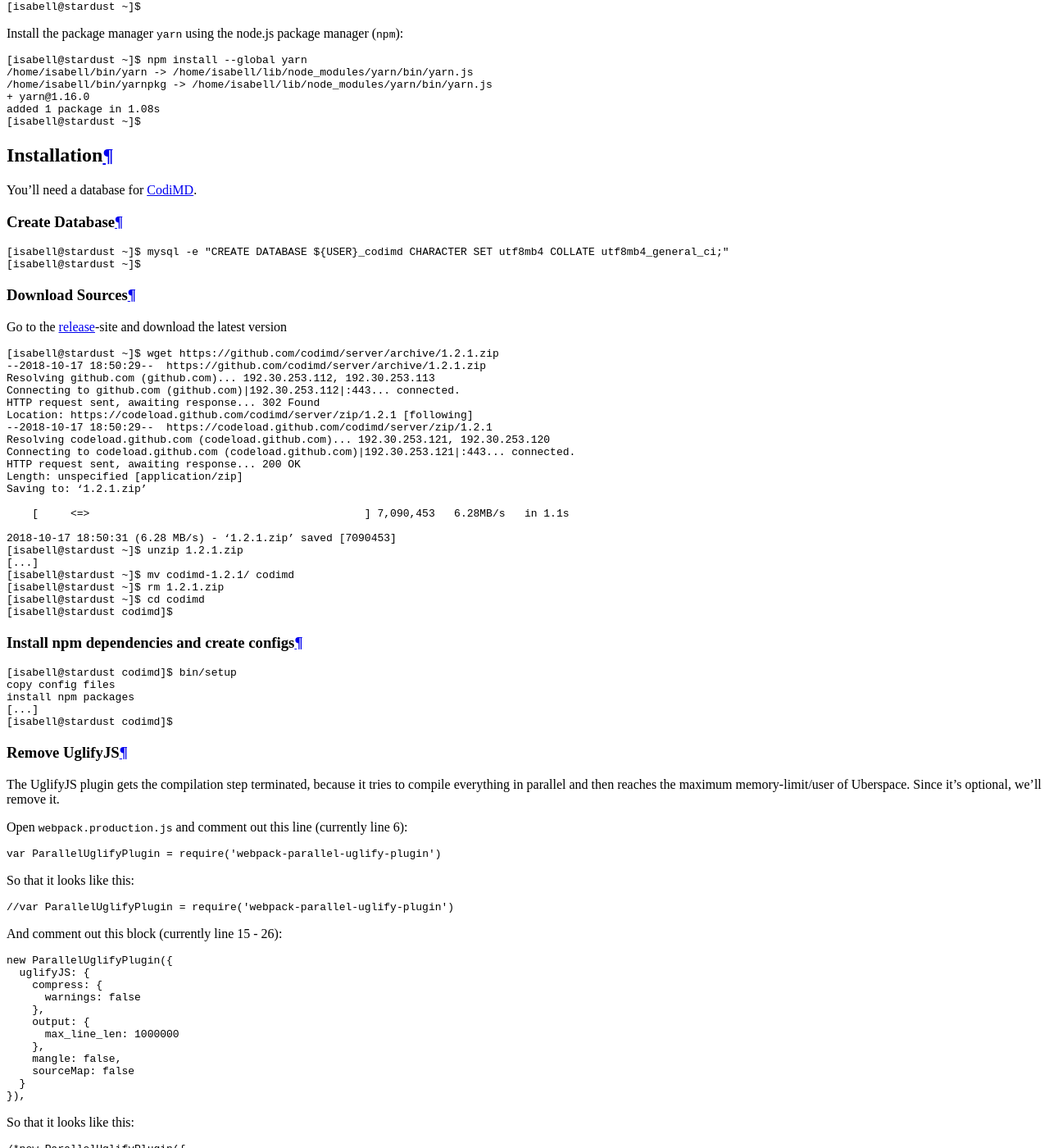
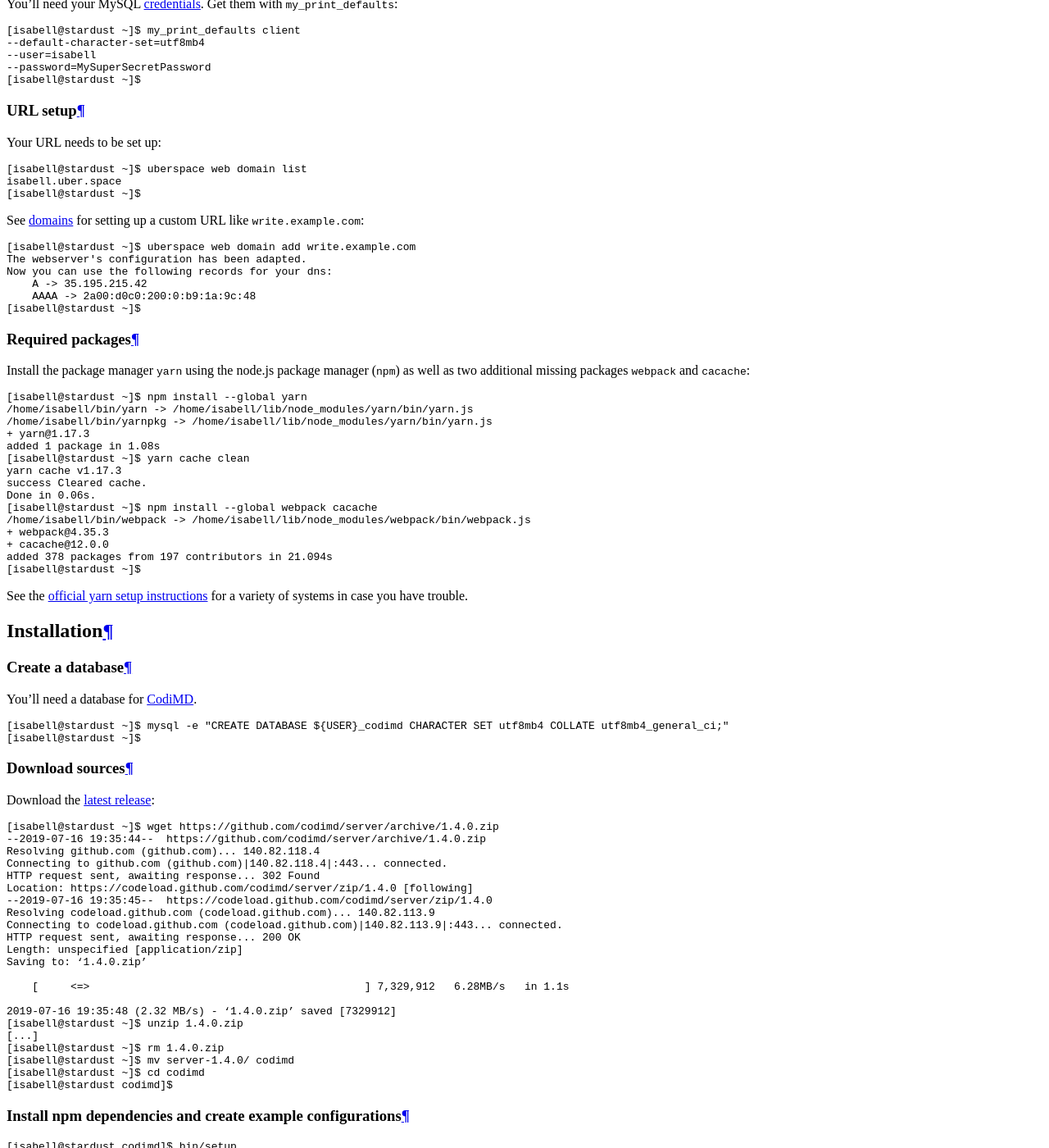
Before and after one commit to Uberspace/lab, a Sphinx documentation site: the page built from source/guide_codimd.rst, in a window 1280 px wide and 1400 px high, scrolled down 3182 px. Shown: the whole window at 82% size. Built offline with Sphinx 7.4.7 and the Read the Docs theme 2.0.0, drawn with Linux system fonts in a browser that asks for light colours; some of the changed text lies outside the part shown.

Commit message:
[CodiMD] Update text for latest CodiMD release
CodiMD 1.4.0
Uberspace 7.3.3.0

```diff
--- a/source/guide_codimd.rst
+++ b/source/guide_codimd.rst
@@ -28,80 +30,113 @@
   * :manual:`domains <web-domains>`
   * :manual:`Node <lang-nodejs>` and its package manager :manual_anchor:`npm <lang-nodejs.html#npm>`
 
-
 Prerequisites
 =============
 
-.. include:: includes/my-print-defaults.rst
+Node version
+------------
 
 We're using :manual:`Node <lang-nodejs>` in the stable version 8:
 
-::
+.. code-block:: console
 
- [isabell@stardust ~]$ uberspace tools version show node
- Using 'Node.js' version: '8'
- [isabell@stardust ~]$
+  [isabell@stardust ~]$ uberspace tools version show node
+  Using 'Node.js' version: '8'
+  [isabell@stardust ~]$
 
-Your URL needs to be setup:
+MySQL credentials
+-----------------
+
+.. include:: includes/my-print-defaults.rst
+
+URL setup
+---------
+
+Your URL needs to be set up:
 
 .. include:: includes/web-domain-list.rst
 
-Install the package manager ``yarn`` using the node.js package manager (``npm``):
+See :manual:`domains <web-domains>` for setting up a custom URL like ``write.example.com``:
 
-::
+.. code-block:: console
 
- [isabell@stardust ~]$ npm install --global yarn
- /home/isabell/bin/yarn -> /home/isabell/lib/node_modules/yarn/bin/yarn.js
- /home/isabell/bin/yarnpkg -> /home/isabell/lib/node_modules/yarn/bin/yarn.js
- + yarn@1.16.0
- added 1 package in 1.08s
- [isabell@stardust ~]$
+  [isabell@stardust ~]$ uberspace web domain add write.example.com
+  The webserver's configuration has been adapted.
+  Now you can use the following records for your dns:
+      A -> 35.195.215.42
+      AAAA -> 2a00:d0c0:200:0:b9:1a:9c:48
+  [isabell@stardust ~]$
+
+Required packages
+-----------------
+
+Install the package manager ``yarn`` using the node.js package manager (``npm``) as well as two additional missing packages ``webpack`` and ``cacache``:
+
+.. code-block:: console
+
+  [isabell@stardust ~]$ npm install --global yarn
+  /home/isabell/bin/yarn -> /home/isabell/lib/node_modules/yarn/bin/yarn.js
+  /home/isabell/bin/yarnpkg -> /home/isabell/lib/node_modules/yarn/bin/yarn.js
+  + yarn@1.17.3
+  added 1 package in 1.08s
+  [isabell@stardust ~]$ yarn cache clean
+  yarn cache v1.17.3
+  success Cleared cache.
+  Done in 0.06s.
+  [isabell@stardust ~]$ npm install --global webpack cacache
+  /home/isabell/bin/webpack -> /home/isabell/lib/node_modules/webpack/bin/webpack.js
+  + webpack@4.35.3
+  + cacache@12.0.0
+  added 378 packages from 197 contributors in 21.094s
+  [isabell@stardust ~]$
+
+See the `official yarn setup instructions <https://yarnpkg.com/en/docs/install>`_ for a variety of systems in case you have trouble.
 
 Installation
 ============
 
+Create a database
+-----------------
+
 You'll need a database for CodiMD_.
-
-Create Database
----------------
 
 .. code-block:: console
 
   [isabell@stardust ~]$ mysql -e "CREATE DATABASE ${USER}_codimd CHARACTER SET utf8mb4 COLLATE utf8mb4_general_ci;"
   [isabell@stardust ~]$
 
-Download Sources
+Download sources
 ----------------
 
-Go to the release_-site and download the latest version
+Download the `latest release <https://github.com/codimd/server/releases/latest>`_:
 
 .. code-block:: console
 
-  [isabell@stardust ~]$ wget https://github.com/codimd/server/archive/1.2.1.zip
-  --2018-10-17 18:50:29--  https://github.com/codimd/server/archive/1.2.1.zip
-  Resolving github.com (github.com)... 192.30.253.112, 192.30.253.113
-  Connecting to github.com (github.com)|192.30.253.112|:443... connected.
+  [isabell@stardust ~]$ wget https://github.com/codimd/server/archive/1.4.0.zip
+  --2019-07-16 19:35:44--  https://github.com/codimd/server/archive/1.4.0.zip
+  Resolving github.com (github.com)... 140.82.118.4
+  Connecting to github.com (github.com)|140.82.118.4|:443... connected.
   HTTP request sent, awaiting response... 302 Found
-  Location: https://codeload.github.com/codimd/server/zip/1.2.1 [following]
-  --2018-10-17 18:50:29--  https://codeload.github.com/codimd/server/zip/1.2.1
-  Resolving codeload.github.com (codeload.github.com)... 192.30.253.121, 192.30.253.120
-  Connecting to codeload.github.com (codeload.github.com)|192.30.253.121|:443... connected.
+  Location: https://codeload.github.com/codimd/server/zip/1.4.0 [following]
+  --2019-07-16 19:35:45--  https://codeload.github.com/codimd/server/zip/1.4.0
+  Resolving codeload.github.com (codeload.github.com)... 140.82.113.9
+  Connecting to codeload.github.com (codeload.github.com)|140.82.113.9|:443... connected.
   HTTP request sent, awaiting response... 200 OK
   Length: unspecified [application/zip]
-  Saving to: ‘1.2.1.zip’
+  Saving to: ‘1.4.0.zip’
 
-      [     <=>                                           ] 7,090,453   6.28MB/s   in 1.1s
+      [     <=>                                           ] 7,329,912   6.28MB/s   in 1.1s
 
-  2018-10-17 18:50:31 (6.28 MB/s) - ‘1.2.1.zip’ saved [7090453]
-  [isabell@stardust ~]$ unzip 1.2.1.zip
+  2019-07-16 19:35:48 (2.32 MB/s) - ‘1.4.0.zip’ saved [7329912]
+  [isabell@stardust ~]$ unzip 1.4.0.zip
   [...]
-  [isabell@stardust ~]$ mv codimd-1.2.1/ codimd
-  [isabell@stardust ~]$ rm 1.2.1.zip
+  [isabell@stardust ~]$ rm 1.4.0.zip
+  [isabell@stardust ~]$ mv server-1.4.0/ codimd
   [isabell@stardust ~]$ cd codimd
   [isabell@stardust codimd]$
 
-Install npm dependencies and create configs
--------------------------------------------
+Install npm dependencies and create example configurations
+----------------------------------------------------------
 
 .. code-block:: console
 
@@ -111,65 +146,74 @@
   [...]
   [isabell@stardust codimd]$
 
-
 Remove UglifyJS
 ---------------
 
-The UglifyJS plugin gets the compilation step terminated, because it tries to compile everything in parallel and then reaches the maximum memory-limit/user of Uberspace. Since it's optional, we'll remove it.
+The ``UglifyJS`` plugin causes the upcomming compilation step to terminate prematurely. It tries to compile everything in parallel and as a result exceeds the user's memory limit as allotted by Uberspace. Since ``UglifyJS`` is optional, we'll remove it.
 
-Open ``webpack.production.js`` and comment out this line (currently line 6):
+.. warning::
 
-.. code-block:: javascript
+  Removing ``UglifyJS`` will result in larger files for clients to download and will most likely make the application feel sluggish on (older) mobile devices. Perform the compilation on a separate computer to work around this issue.
 
-  var ParallelUglifyPlugin = require('webpack-parallel-uglify-plugin')
+Open ``.babelrc`` and deactivate ``UglifyJS``:
 
-So that it looks like this:
+.. code-block:: JSON
+  :emphasize-lines: 6
 
-.. code-block:: javascript
-  :emphasize-lines: 1
+  {
+    "presets": [
+      ["env", {
+        "targets": {
+          "node": "8",
+          "uglify": true
+        }
+      }]
+    ],
+    "plugins": [
+      "transform-runtime"
+    ]
+  }
 
-  //var ParallelUglifyPlugin = require('webpack-parallel-uglify-plugin')
+Result:
 
+.. code-block:: JSON
+  :emphasize-lines: 6
 
-And comment out this block (currently line 15 - 26):
+  {
+    "presets": [
+      ["env", {
+        "targets": {
+          "node": "8",
+          "uglify": false
+        }
+      }]
+    ],
+    "plugins": [
+      "transform-runtime"
+    ]
+  }
 
-.. code-block:: javascript
+Also, comment out each line of ``public/vendor/ot/compress.sh`` with a ``#``:
 
-    new ParallelUglifyPlugin({
-      uglifyJS: {
-        compress: {
-          warnings: false
-        },
-        output: {
-          max_line_len: 1000000
-        },
-        mangle: false,
-        sourceMap: false
-      }
-    }),
+.. code-block:: console
 
-So that it looks like this:
+  #uglifyjs --compress --mangle --output ot.min.js \
+  #./text-operation.js \
+  #./selection.js \
+  #./wrapped-operation.js \
+  #./undo-manager.js \
+  #./client.js \
+  #./codemirror-adapter.js \
+  #./socketio-adapter.js \
+  #./ajax-adapter.js \
+  #./editor-client.js
 
-.. code-block:: javascript
-  :emphasize-lines: 1, 12
+.. note:: This is how it worked at the time of writing and it might be different for the version you downloaded. If it is different, try commenting out everything related to ``UglifyJS``. If the compilation fails the first time due to RAM limitations, just start it again. For me, it always worked the second time.
 
-  /*new ParallelUglifyPlugin({
-      uglifyJS: {
-        compress: {
-          warnings: false
-        },
-        output: {
-          max_line_len: 1000000
-        },
-        mangle: false,
-        sourceMap: false
-      }
-    }),*/
+Compile the source
+------------------
 
-.. note:: The details were such at the time of writing, they might be different for the version you downloaded. If they are different, just comment out any blocks mentioning ``UglifyPlugin``.
-
-Compilation
------------
+Now, let's build the front-end bundle. This will take some time.
 
 .. code-block:: console
 
@@ -177,40 +221,75 @@
   [...]
   [isabell@stardust codimd]$
 
-
 Configuration
 =============
 
 Create config file
 ------------------
-
-I don’t know why, but when I tried it, CodiMD ignored the config files. So we’ll make this very short and replace the content of ``config.json`` with this:
+Replace the content of ``config.json`` with the following, using your MySQL username and password from the previous step:
 
 .. code-block:: JSON
+  :emphasize-lines: 3,12,13,14
 
   {
-    "production": {}
+    "production": {
+          "domain": "<domain>",
+          "loglevel": "info",
+          "hsts": {
+              "enable": true,
+              "maxAgeSeconds": 31536000,
+              "includeSubdomains": true,
+              "preload": true
+          },
+          "db": {
+              "username": "<username>",
+              "password": "<mysql_pw>",
+              "database": "<username>_codimd",
+              "host": "localhost",
+              "port": "3306",
+              "dialect": "mysql"
+          }
+      }
   }
 
-That’s all. The actual configuration will be done via environment variables in ``codimd.ini`` below.
+Example:
 
-Get Session Cookie
+.. code-block:: JSON
+  :emphasize-lines: 3,12,13,14
+
+  {
+    "production": {
+          "domain": "isabell.uber.space",
+          "loglevel": "info",
+          "hsts": {
+              "enable": true,
+              "maxAgeSeconds": 31536000,
+              "includeSubdomains": true,
+              "preload": true
+          },
+          "db": {
+              "username": "isabell",
+              "password": "MySuperSecretPassword",
+              "database": "isabell_codimd",
+              "host": "localhost",
+              "port": "3306",
+              "dialect": "mysql"
+          }
+      }
+  }
+
+A backup of the original content can be found in ``config.json.example``.
+
+.. note::
+
+  ``config.json`` is read whenever the server is started via ``node app.js``. In order to make it use the the ``production`` section of ``config.json``, one has to set ``NODE_ENV`` accordingly: ``NODE_ENV=production node app.js``.
+
+  The final server configuration will be done separately in ``~/etc/services.d/codimd.ini`` as described in the next main section.
+
+Configure database
 ------------------
 
-Generate random string to sign our session cookies with:
-
-.. code-block:: console
-
-  [isabell@stardust ~]$ < /dev/urandom tr -dc _A-Z-a-z-0-9 | head -c${1:-32};echo;
-  extremerandom
-  [isabell@stardust ~]$
-
-Keep it at hand.
-
-Configure Database
-------------------
-
-Enter your sql credetials in ``.sequelizerc``:
+Open ``.sequelizerc`` and set the variable ``url`` as described below, again using your MySQL username and password:
 
 .. code-block:: ini
   :emphasize-lines: 7
@@ -224,7 +303,7 @@
       'url':             'mysql://<username>:<mysql_pw>@127.0.0.1:3306/<username>_codimd'
   }
 
-In our example this would be:
+Example:
 
 .. code-block:: ini
   :emphasize-lines: 7
@@ -238,13 +317,60 @@
       'url':             'mysql://isabell:MySuperSecretPassword@127.0.0.1:3306/isabell_codimd'
   }
 
-Setup daemon
-------------
+Finishing installation
+======================
+
+Add a user
+----------
+
+Since we don’t want to run a public instance and have disabled user registration via the web interface, we will use the command line to add a user.
+
+First, start the server once via ``node app.js`` to let it initialize/ migrate the database. Afterwards, terminate it using ``CTRL-C``.
+
+.. code-block:: console
+
+  [isabell@stardust ~]$ cd ~/codimd
+  [isabell@stardust codimd]$ NODE_ENV=production node app.js
+  [...]
+  [isabell@stardust codimd]$
+
+Then, add the first user. The username has to be formated like an email address.
+
+.. code-block:: console
+
+  [isabell@stardust ~]$ cd ~/codimd
+  [isabell@stardust codimd]$ NODE_ENV=production bin/manage_users --add isabell@uber.space
+  Password for isabell@uber.space:*************************
+  Created user with email isabell@uber.space
+  [isabell@stardust codimd]$
+
+.. note::
+
+  You can reset your password via the command line using ``NODE_ENV=production bin/manage_users --reset isabell@uber.space``.
+
+Add CodiMD as a service
+-----------------------
+
+We will run CodiMD as a service, so it runs in the background and is restarted automatically.
+
+Generate session cookie
+~~~~~~~~~~~~~~~~~~~~~~~
+
+Generate a random string to sign your session cookies with:
+
+.. code-block:: console
+
+  [isabell@stardust ~]$ < /dev/urandom tr -dc _A-Z-a-z-0-9 | head -c${1:-32};echo;
+  extremerandom
+  [isabell@stardust ~]$
+
+Create service configuration
+~~~~~~~~~~~~~~~~~~~~~~~~~~~~
 
 Create ``~/etc/services.d/codimd.ini`` with the following content:
 
 .. code-block:: ini
-  :emphasize-lines: 6, 7, 20
+  :emphasize-lines: 6,7,20
 
   [supervisord]
   loglevel=warn
@@ -270,10 +396,10 @@
   directory=%(ENV_HOME)s/codimd
   command=node app.js
 
-In our example this would be:
+Example:
 
 .. code-block:: ini
-  :emphasize-lines: 6, 7, 20
+  :emphasize-lines: 6,7,20
 
   [supervisord]
   loglevel=warn
@@ -299,42 +425,17 @@
   directory=%(ENV_HOME)s/codimd
   command=node app.js
 
-Replace the placeholders in ``CMD_SESSION_SECRET``, ``CMD_DOMAIN``, and ``CMD_DB_URL``.
-
-See the `official documentation <https://github.com/codimd/server/blob/master/docs/configuration-config-file.md>`_ for a description of what the environment variables are used for.
-
-
-Finishing installation
-======================
+See the `official documentation <https://github.com/codimd/server/blob/master/docs/configuration-config-file.md>`_ for a description of what each environment variable is used for.
 
 Register our new service and start it
--------------------------------------
+~~~~~~~~~~~~~~~~~~~~~~~~~~~~~~~~~~~~~
 
-Once you finish this step, a CodiMD instance will be created that does not rely on third-party CDN servers and can only be used by people that have an account that was created via CLI.
+Once you finish this step, a CodiMD instance will be created that does not rely on third-party CDN servers and can only be used by people that have an account that was created via command line. It will continue to run after you quit your current SSH session.
 
 .. include:: includes/supervisord.rst
 
-
-Add a user
-----------
-
-Since we don’t want to run a public instance and have disabled registration, we use the CLI to add a user:
-
-.. code-block:: console
-
-  [isabell@stardust ~]$ cd ~/codimd
-  [isabell@stardust codimd]$ CMD_DB_URL="mysql://<username>:<mysql_pw>@127.0.0.1:3306/<username>_codimd" bin/manage_users --add isabell@uber.space
-  [isabell@stardust codimd]$
-
-It will prompt you for a password now.
-
-.. warning::
-
-  Don’t forget your password, neither the site nor the CLI currently seem to offer a way to reset it!
-
-
-Configure web server
---------------------
+Configure web backend
+---------------------
 
 .. include:: includes/web-backend.rst
 
@@ -342,49 +443,78 @@
 
     CodiMD is running on port 60101.
 
+Use the following command, in case you are using a custom URL:
+
+.. code-block:: console
+
+  [isabell@stardust ~]$ uberspace web backend set write.example.com --http --port 60101
+  Set backend for write.example.com/ to port 60101; please make sure something is listening!
+  You can always check the status of your backend using "uberspace web backend list".
+  [isabell@stardust ~]$
+
 Congratulations! You're done.
-
 
 Updates
 =======
-.. note:: Check the release_ site regularly to stay informed about new releases.
+
+.. note:: Check the `release site <https://github.com/codimd/server/releases>`_ regularly to stay informed about the newest version. Subscribe to releases via the ``Watch`` button at the top, in case you have a GitHub account.
+
+Perform the following steps, to update your `CodiMD`_ installation.
+
+Stop the service and backup the old installation directory
+----------------------------------------------------------
 
 .. code-block:: console
 
-  [isabell@stardust codimd]$ cd ~
+  [isabell@stardust codimd]$ cd ..
   [isabell@stardust ~]$ supervisorctl stop codimd
   codimd: stopped
   [isabell@stardust ~]$ mv codimd codimd-old
   [isabell@stardust ~]$
 
+Install the latest version
+--------------------------
+
 Redo these steps:
 
-- `Download Sources`_
+- `Download sources`_
 - `Remove UglifyJS`_
-- `Compilation`_
+- `Compile the source`_
 - `Create config file`_
-- `Configure Database`_
+- `Configure database`_
 
-If everything is fine:
+Make the switch
+---------------
+
+If you are having problems, remove ``~/codimd/`` and rename ``~/codimd-old/`` to ``codimd``:
 
 .. code-block:: console
 
-  [isabell@stardust ~]$ node_modules/.bin/sequelize db:migrate
-  [...]
+  [isabell@stardust codimd]$ cd ..
+  [isabell@stardust ~]$ rm codimd -rf
+  [isabell@stardust ~]$ mv codimd-old codimd
   [isabell@stardust ~]$ supervisorctl start codimd
   codimd: started
+  [isabell@stardust ~]$
+
+If everything is fine, migrate the database and delete your backup:
+
+.. code-block:: console
+
+  [isabell@stardust codimd]$ node_modules/.bin/sequelize db:migrate
+  [...]
+  [isabell@stardust codimd]$ supervisorctl start codimd
+  codimd: started
+  [isabell@stardust codimd]$ cd ..
   [isabell@stardust ~]$ rm codimd-old -rf
   [isabell@stardust ~]$
-
-If you are having problems remove the ``~/codimd/`` and move ``~/codimd-old/`` back to its place.
 
 
 .. _HackMD: https://hackmd.io/
 .. _CodiMD: https://github.com/codimd/server
-.. _release: https://github.com/codimd/server/releases
 
 ----
 
-Tested with CodiMD 1.2.1, Uberspace 7.1.13
+Tested with CodiMD 1.4.0 and Uberspace 7.3.3.0
 
 .. author_list::
```
Also changed, not shown: other parts of source/guide_codimd.rst (+2 -0 lines).
